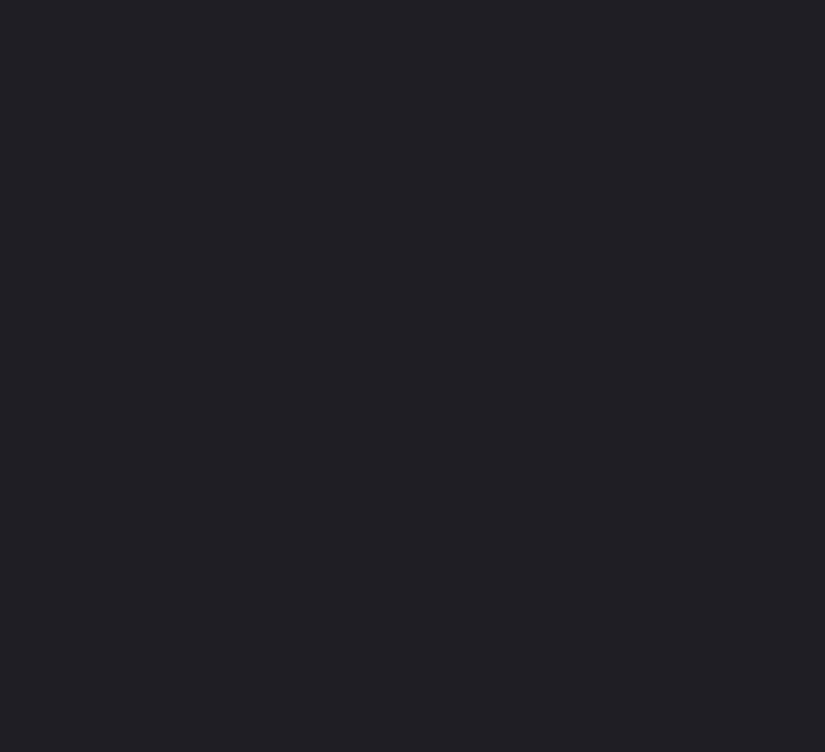
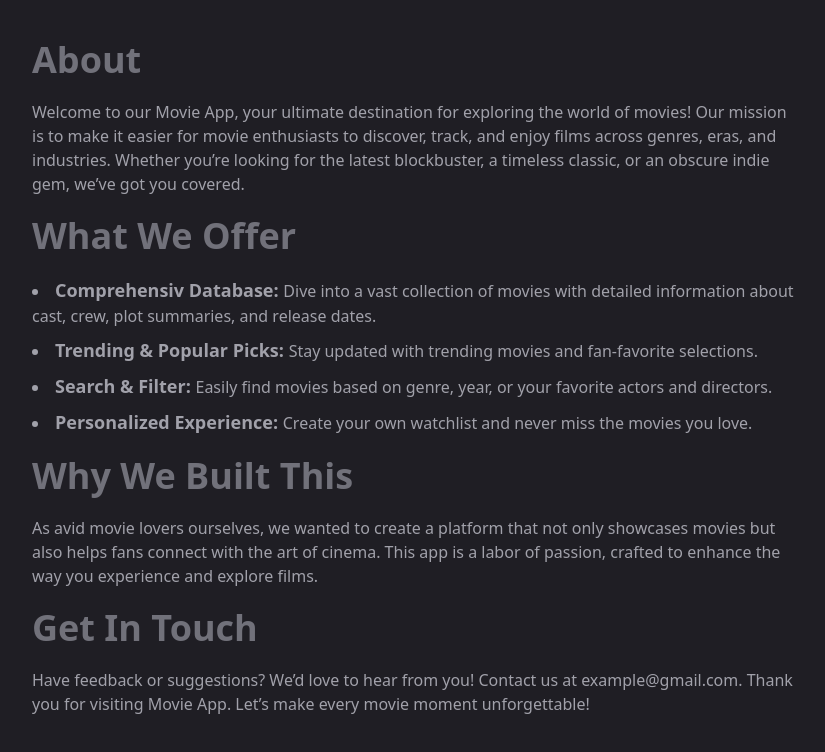
Before and after one commit to WaqasUrRehman-dev/movie-app, a React (Vite) app in the folder app/: page /about in a window 1280 px wide. Before the commit this address had no page. Shown: the top 752 px of the page, without its empty margins (96-921 px from the left). Built offline with nearby package versions, Linux system fonts and the light colour scheme; the HTML template or start-up script is replaced by a standard one.

Commit message:
Add: about and contact us pages

```diff
--- a/app/src/App.jsx
+++ b/app/src/App.jsx
@@ -10,6 +10,8 @@ import MovieDetails from "./components/MovieDetails";
 import TvDetails from "./components/TvDetails";
 import PeopleDetails from "./components/PeopleDetails";
 import Trailer from "./components/partial/Trailer";
+import About from "./components/About";
+import Contact from "./components/Contact";
 
 export default function App() {
   return (
@@ -27,6 +29,8 @@ export default function App() {
           <Route path="/tv/details/:id/trailer" element={<Trailer />} />
         </Route>
         <Route path="/people" element={<People />} />
+        <Route path="/about" element={<About />} />
+        <Route path="/contact" element={<Contact />} />
         <Route path="/people/details/:id" element={<PeopleDetails />} />
       </Routes>
     </div>
--- /dev/null
+++ b/app/src/components/About.jsx
@@ -0,0 +1,74 @@
+import React from 'react'
+
+export default function About() {
+  return (
+    <div className="w-screen h-screen px-[10%] py-10 overflow-y-auto">
+      <div className="max-w-screen-md">
+        <h1 className="text-4xl font-bold mb-5 text-zinc-500">About</h1>
+        <p className="text-zinc-400">
+          Welcome to our Movie App, your ultimate destination for exploring the
+          world of movies! Our mission is to make it easier for movie
+          enthusiasts to discover, track, and enjoy films across genres, eras,
+          and industries. Whether you’re looking for the latest blockbuster, a
+          timeless classic, or an obscure indie gem, we’ve got you covered.
+        </p>
+        <h1 className="text-4xl font-bold my-5 text-zinc-500">What We Offer</h1>
+        <p className="text-zinc-400 list-disc ">
+          <li>
+            <span className="text-lg font-semibold">
+              Comprehensiv Database:{" "}
+            </span>
+            <span>
+              Dive into a vast collection of movies with detailed information
+              about cast, crew, plot summaries, and release dates.
+            </span>
+          </li>
+        </p>
+        <p className="text-zinc-400 list-disc mt-2">
+          <li>
+            <span className="text-lg font-semibold">
+              Trending & Popular Picks:{" "}
+            </span>
+            <span>
+              Stay updated with trending movies and fan-favorite selections.
+            </span>
+          </li>
+        </p>
+        <p className="text-zinc-400 list-disc mt-2">
+          <li>
+            <span className="text-lg font-semibold">Search & Filter: </span>
+            <span>
+              Easily find movies based on genre, year, or your favorite actors
+              and directors.
+            </span>
+          </li>
+        </p>
+        <p className="text-zinc-400 list-disc mt-2">
+          <li>
+            <span className="text-lg font-semibold">
+              Personalized Experience:{" "}
+            </span>
+            <span>
+              Create your own watchlist and never miss the movies you love.
+            </span>
+          </li>
+        </p>
+        <h1 className="text-4xl font-bold my-5 text-zinc-500">
+          Why We Built This
+        </h1>
+        <p className="text-zinc-400">
+          As avid movie lovers ourselves, we wanted to create a platform that
+          not only showcases movies but also helps fans connect with the art of
+          cinema. This app is a labor of passion, crafted to enhance the way you
+          experience and explore films.
+        </p>
+        <h1 className="text-4xl font-bold my-5 text-zinc-500">Get In Touch</h1>
+        <p className="text-zinc-400">
+          Have feedback or suggestions? We’d love to hear from you! Contact us
+          at <a href="#">example@gmail.com</a>. Thank you for visiting Movie App.
+          Let’s make every movie moment unforgettable!
+        </p>
+      </div>
+    </div>
+  );
+}
--- /dev/null
+++ b/app/src/components/Contact.jsx
@@ -0,0 +1,61 @@
+import React from 'react'
+
+export default function Contact() {
+  document.title = "Movie App | Contact";
+  return (
+    <div id="contact" className="w-full h-auto py-6">
+      <div className="lg:w-1/2 mx-auto p-6">
+        <h1 className="text-center text-4xl font-bold text-zinc-500">
+          Contact Us
+        </h1>
+        <form action="#" className="lg:w-[75%] lg:mx-auto">
+          <div className="pt-10">
+            <label htmlFor="name" className="text-xl text-zinc-400 font-semibold">
+              Name
+            </label>
+            <input
+              type="text"
+              id="name"
+              className="w-full p-2 mt-3 text-white placeholder:text-zinc-500 border-b-2 border-gray-300 outline-none bg-transparent "
+              placeholder="Enter Your Name"
+              autoComplete="off"
+            />
+          </div>
+          <div className="pt-6">
+            <label htmlFor="email" className="text-xl text-zinc-400 font-semibold">
+              Email
+            </label>
+            <input
+              type="text"
+              id="email"
+              className="w-full p-2 mt-3 text-white placeholder:text-zinc-500 border-b-2 border-gray-300 outline-none bg-transparent "
+              placeholder="Enter Your Email"
+              autoComplete="off"
+            />
+          </div>
+          <div className="pt-6">
+            <label
+              htmlFor="message"
+              className="text-xl text-zinc-400 font-semibold"
+            >
+              Message
+            </label>
+            <textarea
+              name="message"
+              id="message"
+              cols="30"
+              rows="1"
+              placeholder="Give your valuable feedback"
+              className="w-full p-2 mt-3 text-white placeholder:text-zinc-500 border-b-2 border-gray-300 outline-none bg-transparent "
+            ></textarea>
+          </div>
+          <div className="mt-12 flex justify-center">
+            <button className="px-12 py-3 text-xl font-semibold text-white bg-gradient-to-r from-[#005c97] to-[#363795] rounded-full">
+              submit
+            </button>
+          </div>
+        </form>
+      </div>
+    </div>
+  );
+}
--- a/app/src/components/partial/SideNav.jsx
+++ b/app/src/components/partial/SideNav.jsx
@@ -35,10 +35,12 @@ export default function SideNav() {
     {
       title: "About Us",
       icon: "ri-information-fill",
+      path: "/about",
     },
     {
       title: "Contact Us",
       icon: "ri-phone-fill",
+      path: "/contact",
     },
   ];
   return (
@@ -68,6 +70,7 @@ export default function SideNav() {
         </h1>
         {lowerData.map((t, id) => (
           <Link
+            to={t.path}
             key={id}
             className="hover:bg-[#6556CD] hover:text-white duration-500 rounded-lg xl:p-2 2xl:p-3"
           >
```
